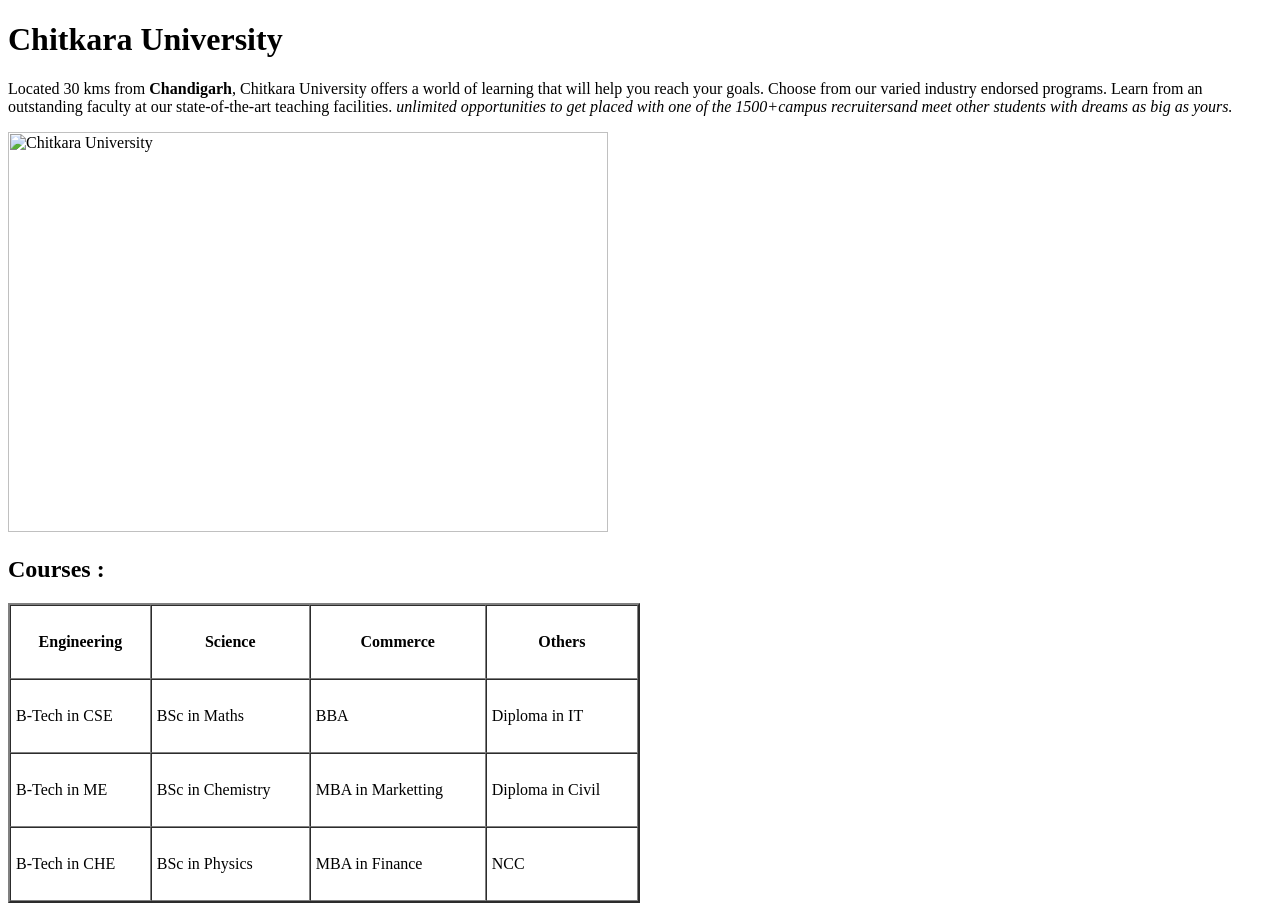
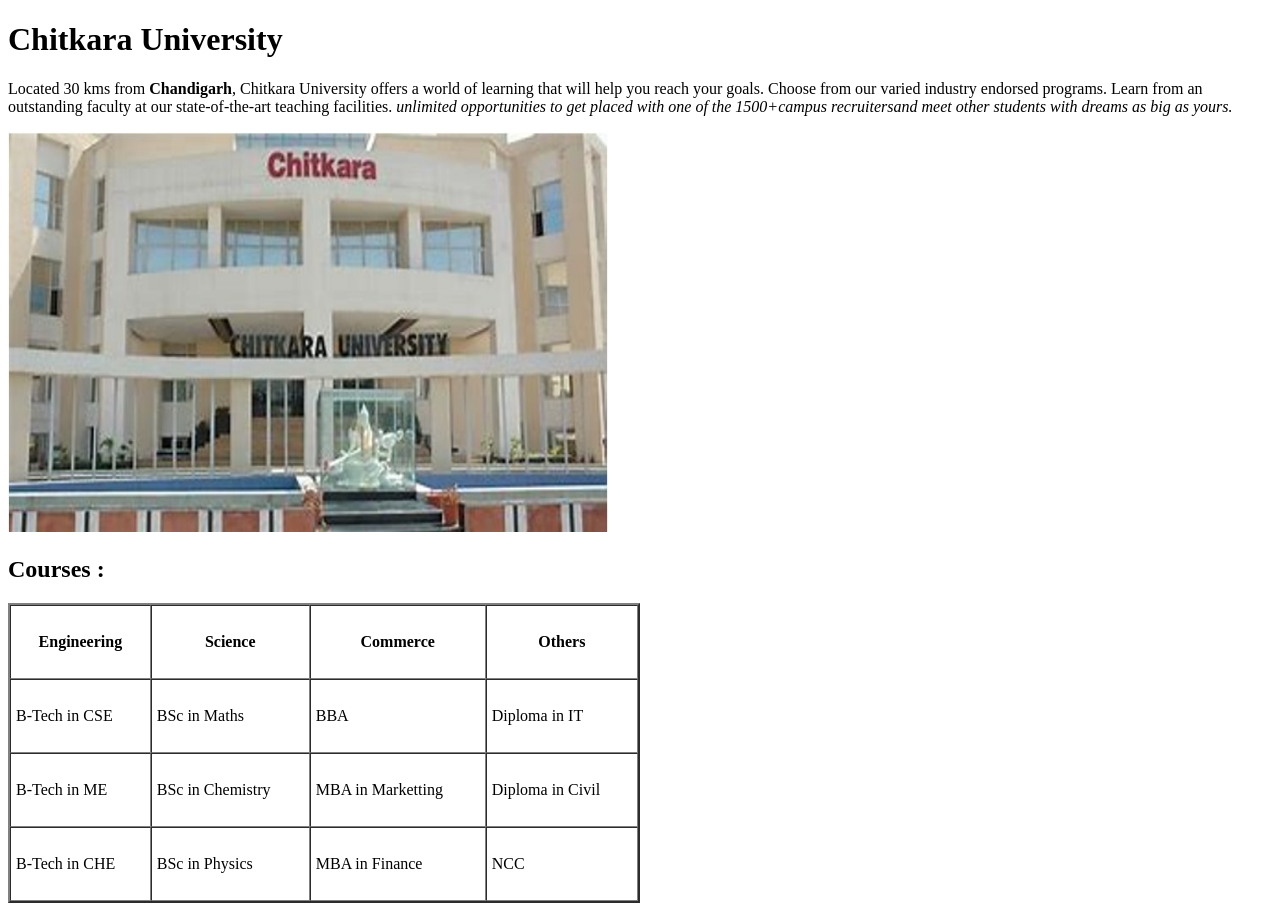
Before and after one commit to Priyansh2104/HTML-CSS, a plain HTML site: page index.html in a window 1280 px wide. Shown: the top 906 px of the page. Drawn offline with Linux system fonts and the light colour scheme.

Commit message:
Update index.html

```diff
--- a/index.html
+++ b/index.html
@@ -10,7 +10,7 @@
     <h1>Chitkara University</h1>
     <p>Located 30 kms from <strong>Chandigarh</strong>, Chitkara University offers a world of learning that will help you reach your goals. Choose from our varied industry endorsed programs. Learn from an outstanding faculty at our state-of-the-art teaching facilities. <i>unlimited opportunities to get placed with one of the 1500+campus recruitersand meet other students with dreams as big as yours.</i> </p>
 
-    <img src="Pitcure.jpg" title="Chitkara University" height="400" width="600">
+    <img src="https://github.com/Priyansh2104/HTML-CSS/blob/main/Picture.jpg" title="Chitkara University" height="400" width="600">
     <h2>Courses : </h2>
     <table border="2" cellspacing="0px" cellpadding="5px" width="50%" height = "300px">
         <tr>
```
